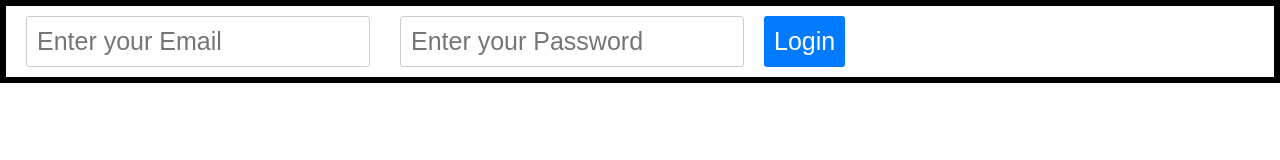
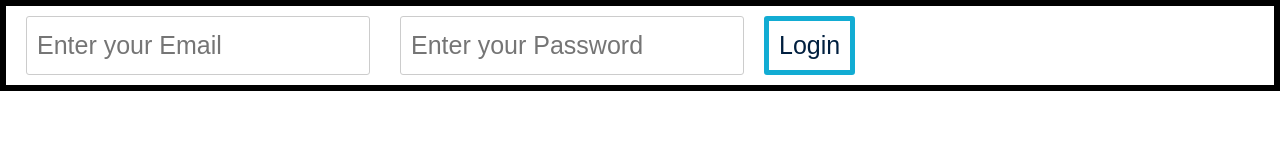
Before and after one commit to myllymaj/VirtualBoardCollabApp, a website: page public/login/index.html in a window 1280 px wide. In both pictures the pointer is over the button "Login". Drawn offline with Linux system fonts and the light colour scheme.

Commit message:
Small CSS update

```diff
--- a/public/login/styles.css
+++ b/public/login/styles.css
@@ -37,9 +37,13 @@ nav {
     font-size: 25px;
     background-color: #007bff;
     color: white;
-    border: none;
+    border: 5px solid #12acd3;
     border-radius: 3px;
     cursor: pointer;
+}
+#loginForm button:hover {
+    color: #001F3F;
+    background-color: #fff;
 }
 
 #loggedInUser {
@@ -78,6 +82,10 @@ nav {
     cursor: pointer;
     float: right;
 
+}
+#newNotebutton:hover {
+    color: #001F3F;
+    background-color: #fff;
 }
 
 #boardButton {
```
